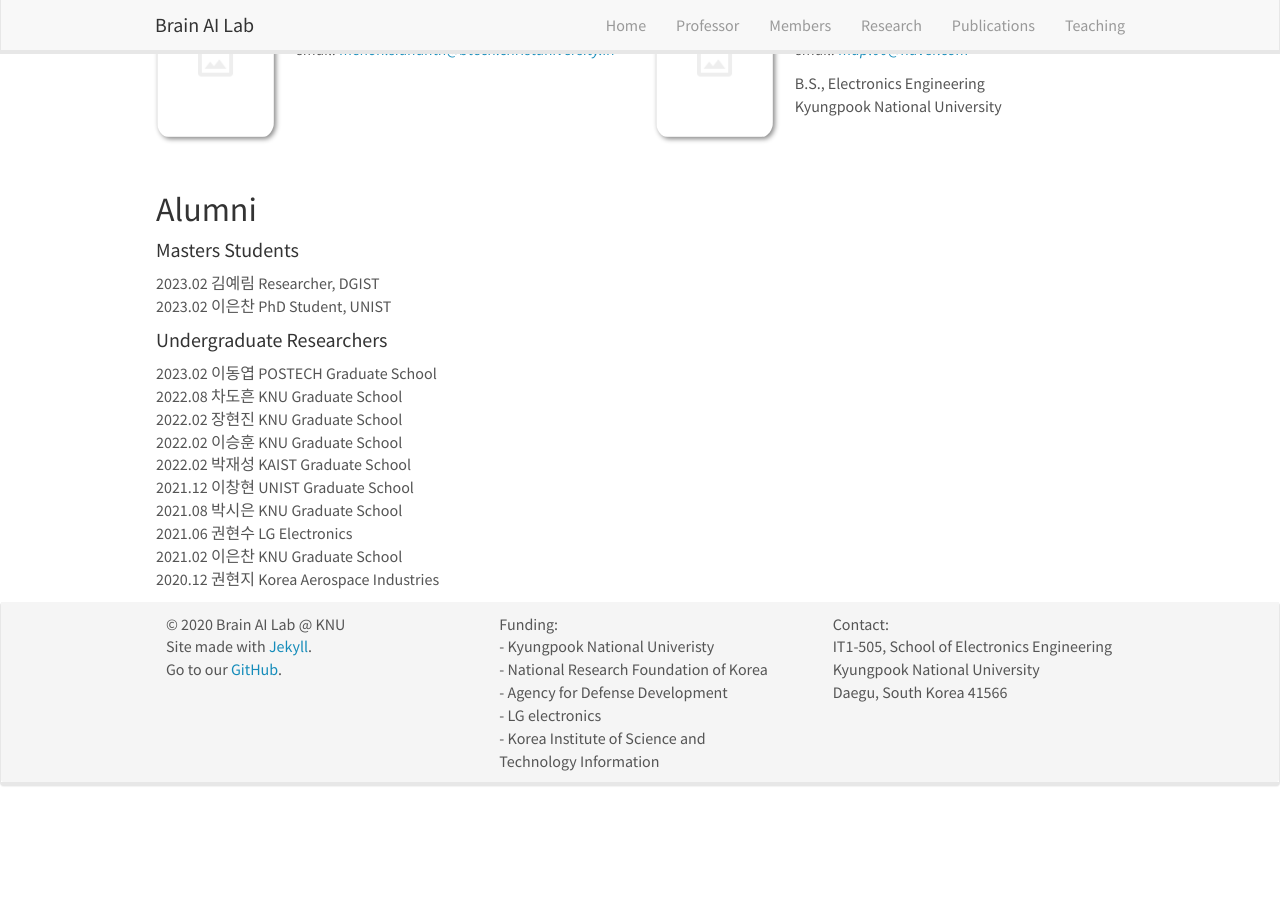
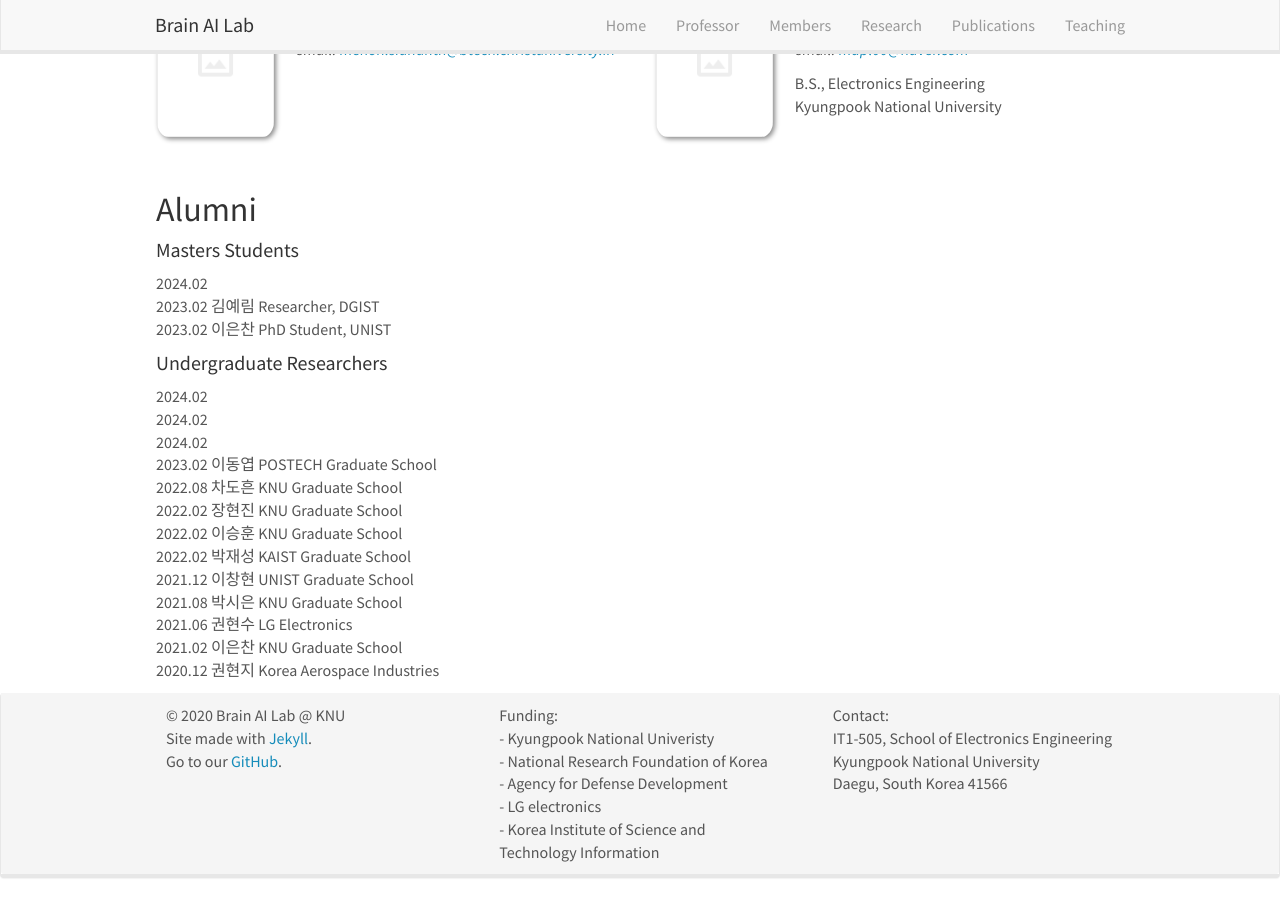
Before and after one commit to KNU-BrainAI/knu-brainai.github.io, a Jekyll site: the page built from _pages/members.md, in a window 1280 px wide and 900 px high, scrolled down 1795 px. Built offline with Jekyll 4.4.1, drawn with Linux system fonts in a browser that asks for light colours; nearby versions of some CDN libraries; before the commit the page ends 2603 px from its top, so only the background shows below that.

Commit message:
Update members.md

```diff
--- a/_pages/members.md
+++ b/_pages/members.md
@@ -61,10 +61,14 @@ permalink: /members/
 
 ## Alumni
 #### Masters Students
+2024.02 <br>
 2023.02 김예림 Researcher, DGIST <br>
 2023.02 이은찬 PhD Student, UNIST <br>
 
 #### Undergraduate Researchers
+2024.02 <br>
+2024.02 <br>
+2024.02 <br>
 2023.02 이동엽 POSTECH Graduate School<br>
 2022.08 차도흔 KNU Graduate School<br>
 2022.02 장현진 KNU Graduate School<br>
```
